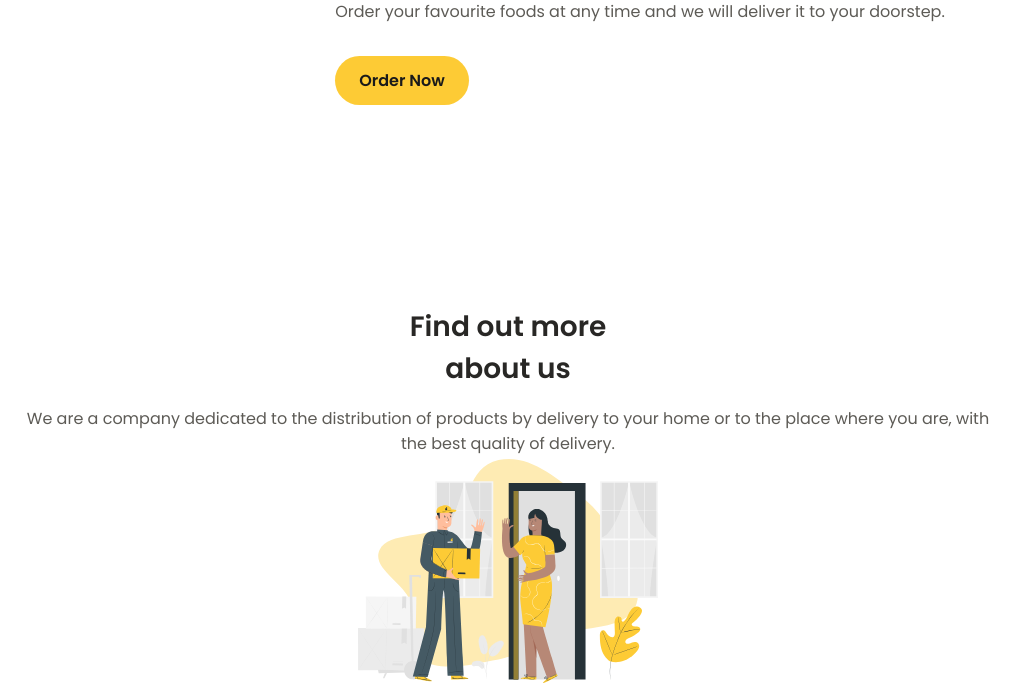
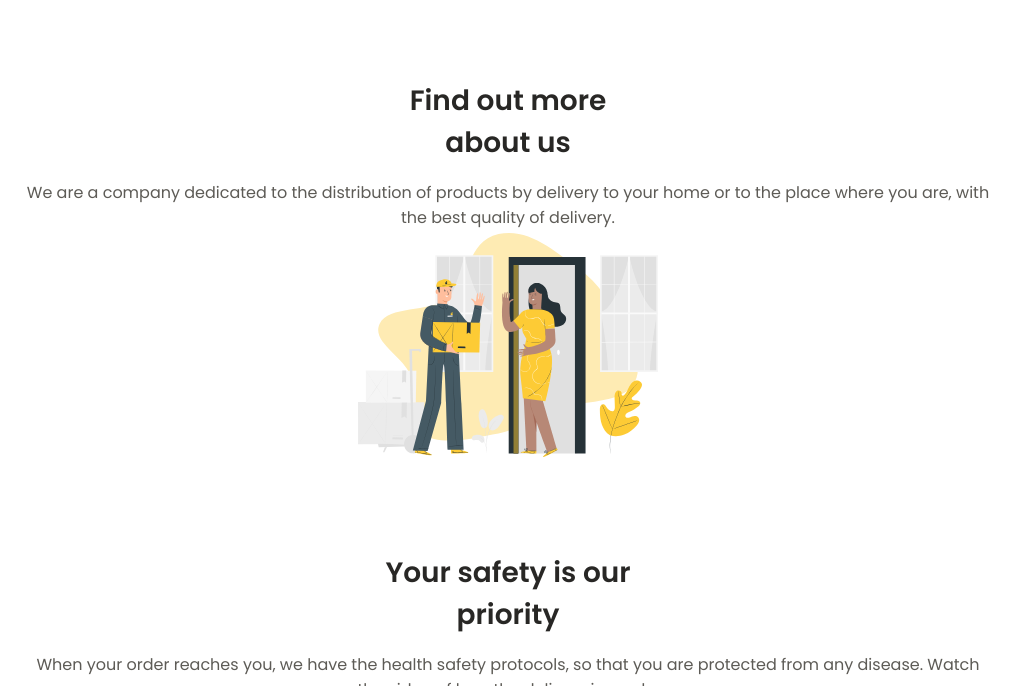
Before and after one commit to DanielGalanIng/DeliveryLandingProject, a website: page pug/index.pug in a window 1280 px wide. Shown: the part 614-1300 px from the top of the page, without its empty margins (0-1029 px from the left). Drawn offline with nearby package versions, Linux system fonts and the light colour scheme; files that its build step writes are made by us from their sources.

Commit message:
home fixed

```diff
--- a/sass/components/main/_home.scss
+++ b/sass/components/main/_home.scss
@@ -1,7 +1,7 @@
 .home {
-    height: 100vh;
-    display: grid;
-    place-content: center;
+    // height: 100vh;
+    // display: grid;
+    // place-content: center;
     &__container {
         row-gap: 3rem;
     }
```
Also changed, not shown: css/styles.css, 1 other file.
